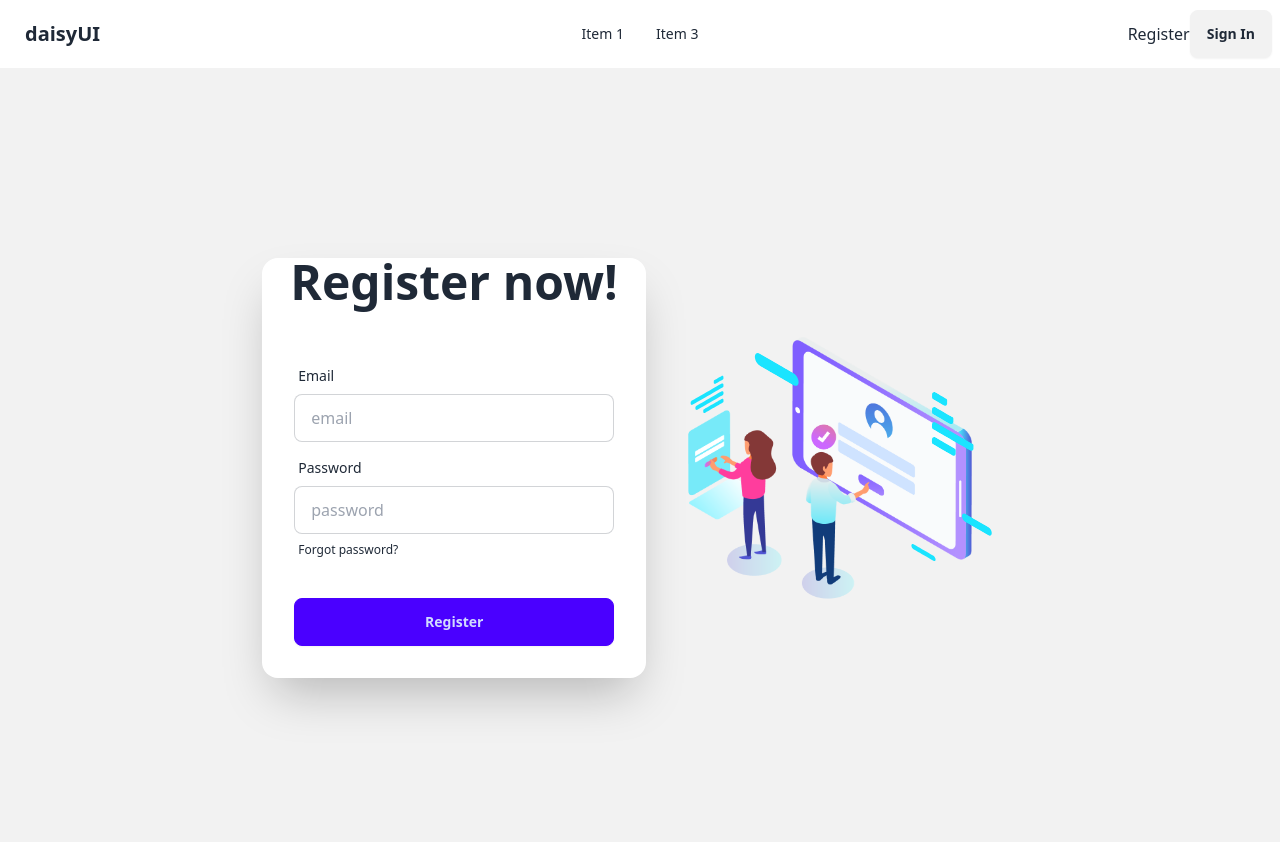
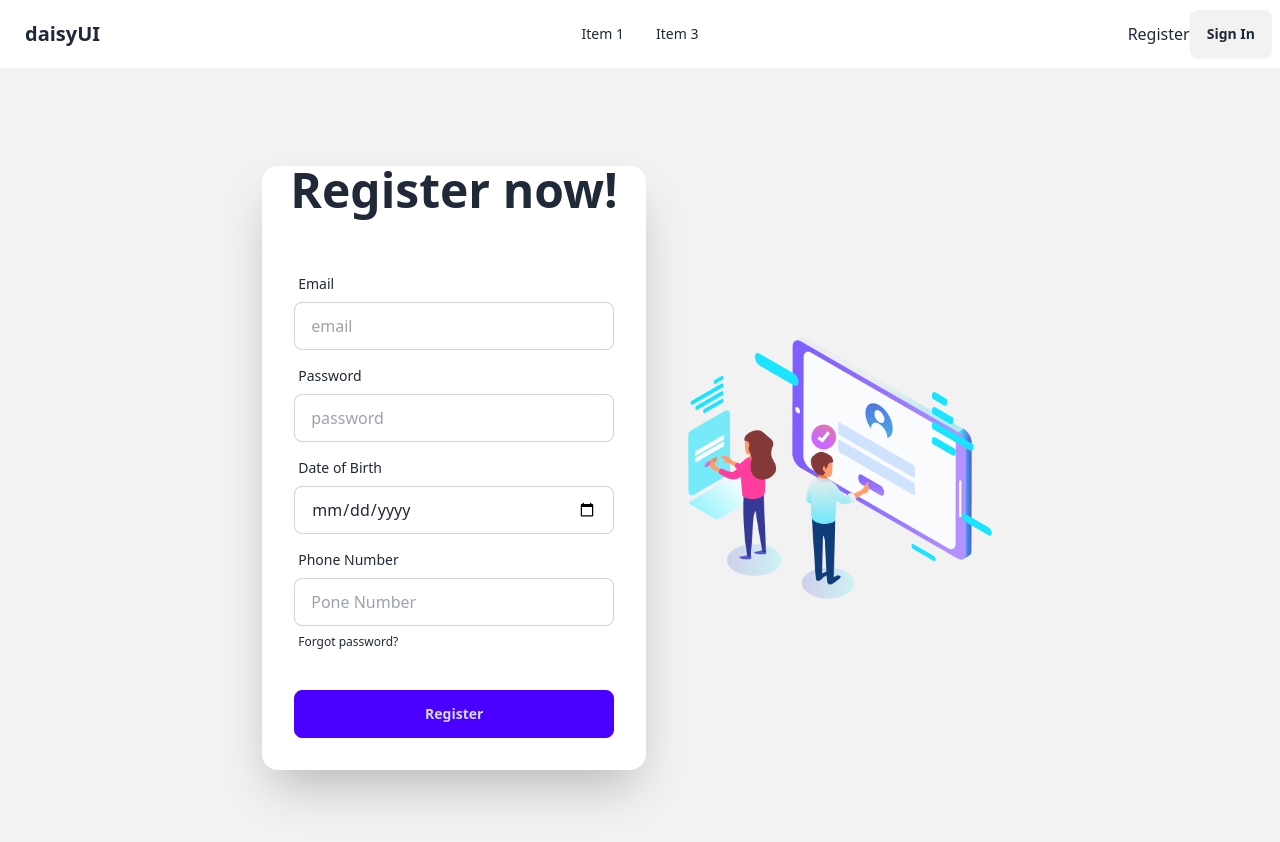
Before and after one commit to dipto230/job-portal-client, a React (Vite) app: page /register in a window 1280 px wide. Shown: the top 842 px of the page. Built offline with nearby package versions, Linux system fonts and the light colour scheme.

Commit message:
user data send to the firebase

```diff
--- a/package.json
+++ b/package.json
@@ -10,6 +10,7 @@
     "preview": "vite preview"
   },
   "dependencies": {
+    "firebase": "^11.1.0",
     "localforage": "^1.10.0",
     "lottie-react": "^2.4.0",
     "match-sorter": "^8.0.0",
--- /dev/null
+++ b/src/context/AuthContext/AuthContext.jsx
@@ -0,0 +1,4 @@
+import { createContext } from "react";
+
+const AuthContext = createContext(null);
+export default AuthContext;
--- /dev/null
+++ b/src/context/AuthContext/AuthProvider.jsx
@@ -0,0 +1,25 @@
+import React, { useState } from 'react';
+import AuthContext from './AuthContext';
+import {createUserWithEmailAndPassword } from "firebase/auth";
+import auth from './../../firebase/firebase.init';
+
+const AuthProvider = ({children}) => {
+    const [user, setUser]= useState(null);
+    const[loading, setLoading] = useState(true);
+    const createUser= (email,password,number,dateOfBirth)=>{
+        setLoading(true);
+        return createUserWithEmailAndPassword(auth,email,password,number,dateOfBirth);
+    }
+    const authInfo={
+      user,
+      loading,
+      createUser
+    }
+    return (
+        <AuthContext.Provider value={authInfo}>
+        {children}
+        </AuthContext.Provider>
+    );
+};
+
+export default AuthProvider;
--- /dev/null
+++ b/src/firebase/firebase.init.js
@@ -0,0 +1,23 @@
+// Import the functions you need from the SDKs you need
+import { initializeApp } from "firebase/app";
+import { getAuth } from "firebase/auth";
+// TODO: Add SDKs for Firebase products that you want to use
+// https://firebase.google.com/docs/web/setup#available-libraries
+
+// Your web app's Firebase configuration
+const firebaseConfig = {
+  apiKey:import.meta.env.VITE_apiKey,
+  authDomain:import.meta.env.VITE_authDomain,
+  projectId:import.meta.env.VITE_projectId,
+  storageBucket:import.meta.env.VITE_storageBucket,
+  messagingSenderId:import.meta.env.VITE_messagingSenderId,
+  appId: import.meta.env.VITE_appId,
+};
+
+// Initialize Firebase
+const app = initializeApp(firebaseConfig);
+
+// Initialize Firebase Authentication and get a reference to the service
+const auth = getAuth(app);
+
+export default auth;
--- a/src/main.jsx
+++ b/src/main.jsx
@@ -5,9 +5,12 @@ import {
 RouterProvider,
 } from "react-router-dom";
 import router from './router/router.jsx';
+import AuthProvider from './context/AuthContext/AuthProvider.jsx';
 
 createRoot(document.getElementById('root')).render(
   <StrictMode>
+     <AuthProvider>
      <RouterProvider router={router} />
+     </AuthProvider>
   </StrictMode>,
 )
--- a/src/pages/Register/Register.jsx
+++ b/src/pages/Register/Register.jsx
@@ -1,8 +1,32 @@
 import Lottie from 'lottie-react';
-import React from 'react';
+import React, { useContext } from 'react';
 import registerLottieData from '../../assets/loading/Animation - 1734185792827.json'
+import AuthContext from '../../context/AuthContext/AuthContext';
 
 const Register = () => {
+  const{createUser} =useContext(AuthContext);
+    const handleRegister = e=>{
+        e.preventDefault();
+        const form = e.target;
+        const email = form.email.value;
+        const password = form.password.value;
+        const number = form.number.value;
+        const dateOfBirth = form.dateOfBirth.value;
+        console.log(email,password, number, dateOfBirth );
+
+
+        //password validation
+        //show password validation error
+        createUser(email,password,number,dateOfBirth)
+        .then(result=>{
+          console.log(result.user)
+        })
+        .catch(error=>{
+          console.log(error.message)
+        })
+
+
+    }
     return (
         <div className="hero bg-base-200 min-h-screen">
   <div className="hero-content flex-col lg:flex-row-reverse">
@@ -12,19 +36,40 @@ const Register = () => {
     </div>
     <div className="card bg-base-100 w-full max-w-sm shrink-0 shadow-2xl">
     <h1 className=" ml-7 mb-5 text-5xl font-bold">Register now!</h1>
-      <form className="card-body">
+      <form onSubmit={handleRegister} className="card-body">
 
         <div className="form-control">
           <label className="label">
             <span className="label-text">Email</span>
           </label>
-          <input type="email" placeholder="email" className="input input-bordered" required />
+          <input name='email' type="email" placeholder="email" className="input input-bordered" required />
         </div>
         <div className="form-control">
           <label className="label">
             <span className="label-text">Password</span>
           </label>
-          <input type="password" placeholder="password" className="input input-bordered" required />
+          <input name='password' type="password" placeholder="password" className="input input-bordered" required />
+
+        </div>
+
+        <div className="form-control">
+  <label className="label">
+    <span className="label-text">Date of Birth</span>
+  </label>
+  <input
+    name="dateOfBirth"
+    type="date"
+    className="input input-bordered"
+    required
+  />
+</div>
+
+
+        <div className="form-control">
+          <label className="label">
+            <span className="label-text">Phone Number</span>
+          </label>
+          <input name='number' type="number" placeholder="Pone Number" className="input input-bordered" required />
           <label className="label">
             <a href="#" className="label-text-alt link link-hover">Forgot password?</a>
           </label>
```
Also changed, not shown: 1 other file (tests, documents, lock files or other folders).
